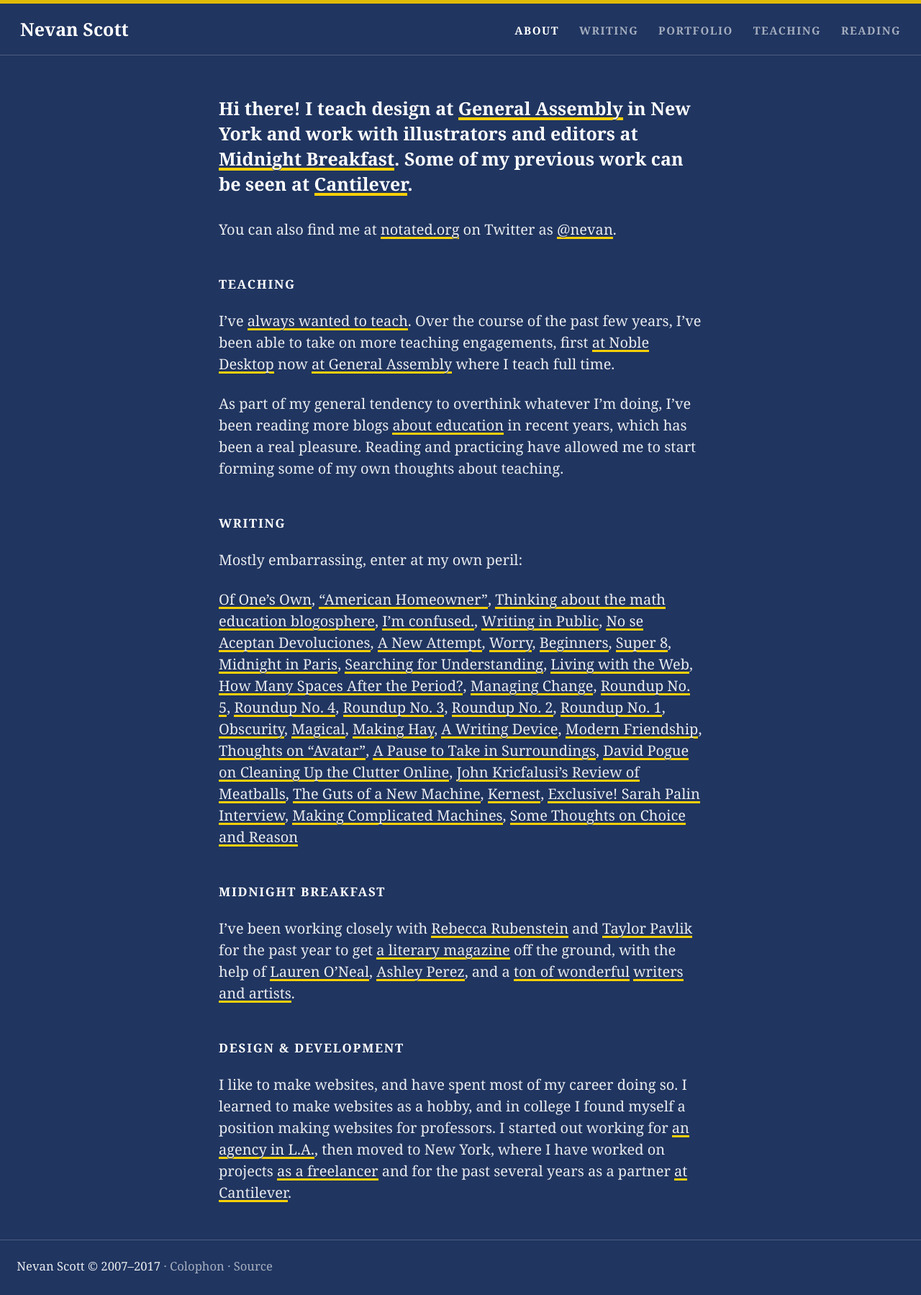
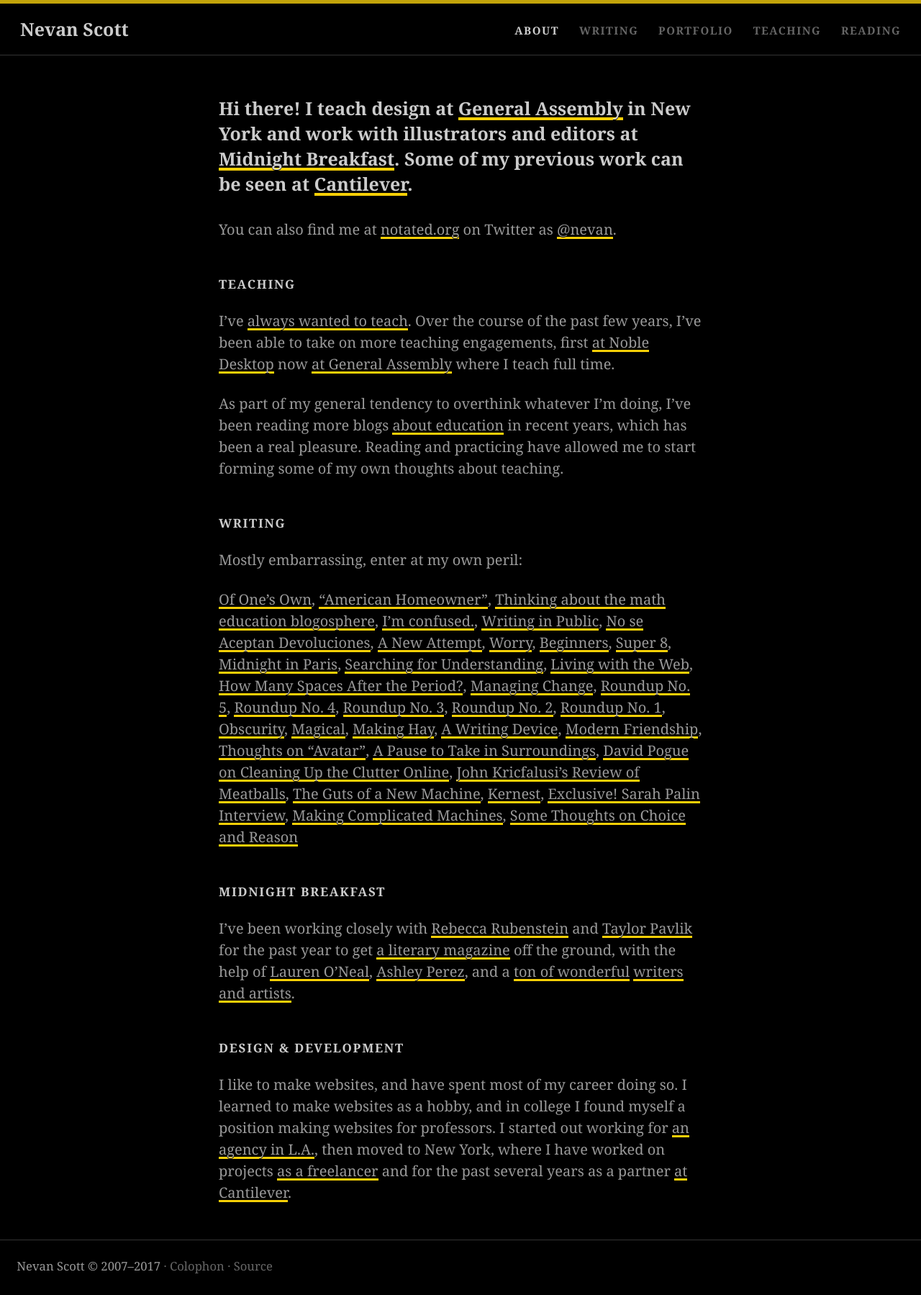
Before and after one commit to nevanscott/nevanscott.github.io, a Jekyll site: the page built from index.md, in a window 1280 px wide. Shown: the whole page at 72% size. Built offline with Jekyll 4.4.1, drawn with Linux system fonts in a browser that asks for light colours.

Commit message:
adds an extra color scheme, because I can

```diff
--- a/_includes/main.scss
+++ b/_includes/main.scss
@@ -1,43 +1,77 @@
-$serif: Chronicle, Georgia, serif;
-$sans: Whitney, -apple-system, BlinkMacSystemFont, "Segoe UI", "Roboto", "Oxygen", "Ubuntu", "Cantarell", "Fira Sans", "Droid Sans", "Helvetica Neue", Avenir, Noto, sans-serif;
-$serif: "chaparral-pro-1", "chaparral-pro-2", "Chaparral Pro", Georgia, serif;
-$sans: $serif;
-$ratio: 1.618;
 $ssm: "all and (min-width: 35em)";
 $ssl: "all and (min-width: 45em)";
 
-// Settings
-
-:root {
+// Color
+:root, html.daylight {
+  --brand-strip-color: #{ hsl(50,90,50) };
+  --brand-text-color: #{ hsl(50,93,48) };
+  --figure-drop-color: #{ rgba(0,0,0,.1) };
+  --figure-stroke-color: #{ rgba(0,0,0,.2) };
+  --hair-stroke-color: #{ rgba(0,0,0,.15) };
+  --header-background: #{ hsl(40,30,12) };
+  --header-stroke-style: none;
+  --header-text-color: white;
+  --header-text-muted-color: #{ rgba(255,255,255,.6) };
+  --highlight-color: #{ rgba(0,0,0,.1) };
   --link-underline-color: #{ hsl(50,95,50) };
   --link-underline-color--hover: #{ hsl(40,95,45) };
-  --link-underline-width: 2px;
   --page-color: #{ hsl(60,10,95) };
   --page-color: white;
   --text-color: #{ rgba(0,0,0,.8) };
   --text-display-color: black;
   --text-muted-color: #{ rgba(0,0,0,.4) };
-  --highlight-color: #{ rgba(0,0,0,.1) };
-  --brand-strip-color: #{ hsl(50,90,50) };
   --thin-stroke-color: #{ rgba(0,0,0,.25) };
-  --hair-stroke-color: #{ rgba(0,0,0,.15) };
-  --figure-stroke-color: #{ rgba(0,0,0,.2) };
-  --figure-drop-color: #{ rgba(0,0,0,.1) };
-  --figure-drop-offset: .5em -.5em 0;
 }
 html.night {
+  --brand-strip-color: #{ hsl(50,90,40) };
+  --figure-drop-color: #{ rgba(255,255,255,.1) };
+  --figure-stroke-color: #{ rgba(255,255,255,.2) };
+  --hair-stroke-color: #{ rgba(255,255,255,.2) };
+  --header-background: none;
+  --header-stroke-style: #{ 1px solid rgba(255,255,255,.2) };
+  --header-text-color: var(--text-display-color);
+  --header-text-muted-color: var(--text-muted-color);
+  --highlight-color: #{ rgba(255,255,255,.1) };
+  --link-underline: #{ hsl(50,85,40) };
+  --link-underline--hover: #{ hsl(35,90,45) };
+  --page-color: black;
+  --text-color: #{ rgba(255,255,255,.6) };
+  --text-display-color: #{ rgba(255,255,255,.8) };
+  --text-muted-color: #{ rgba(255,255,255,.4) };
+  --thin-stroke-color: #{ rgba(255,255,255,.25) };
+}
+html.sunset {
+  --brand-strip-color: #{ hsl(50,95,45) };
+  --figure-drop-color: #{ rgba(255,255,255,.1) };
+  --figure-stroke-color: #{ rgba(255,255,255,.2) };
+  --hair-stroke-color: #{ rgba(255,255,255,.2) };
+  --header-background: none;
+  --header-stroke-style: #{ 1px solid rgba(255,255,255,.2) };
+  --header-text-color: var(--text-display-color);
+  --header-text-muted-color: var(--text-muted-color);
+  --highlight-color: #{ rgba(255,255,255,.1) };
   --link-underline: #{ hsl(50,90,45) };
   --link-underline--hover: #{ hsl(35,95,50) };
   --page-color: #{ hsl(220,50,25) };
   --text-color: #{ rgba(255,255,255,.9) };
   --text-display-color: white;
   --text-muted-color: #{ rgba(255,255,255,.6) };
-  --highlight-color: #{ rgba(255,255,255,.1) };
-  --brand-strip-color: #{ hsl(50,95,45) };
   --thin-stroke-color: #{ rgba(255,255,255,.25) };
-  --hair-stroke-color: #{ rgba(255,255,255,.2) };
-  --figure-stroke-color: #{ rgba(255,255,255,.2) };
-  --figure-drop-color: #{ rgba(255,255,255,.1) };
+}
+
+// Type
+:root {
+  --font-family: "chaparral-pro-1", "chaparral-pro-2", "Chaparral Pro", Georgia, serif;
+  --font-family-decorative: var(--font-family);
+  --font-family-display: var(--font-family);
+  --font-family-caption: var(--font-family);
+  --font-family-text: var(--font-family);
+}
+
+// Decoration
+:root {
+  --figure-drop-offset: .5em -.5em 0;
+  --link-underline-width: 2px;
 }
 @media #{$ssm} {
   :root {
@@ -58,7 +92,7 @@ body {
 	background: var(--page-color);
 	border-top: .25em solid var(--brand-strip-color);
 	color: var(--text-color);
-	font-family: $serif;
+	font-family: var(--font-family);
 	font-size: 18px;
 	line-height: 1.4;
 	margin: 0;
@@ -103,7 +137,7 @@ hr {
 
 h1, h2, h3 {
   color: var(--text-display-color);
-	font-family: $sans;
+	font-family: var(--font-family-display);
 }
 h1 {
 	font-size: 1.25em;
@@ -119,7 +153,7 @@ p {
 	margin: 0 auto 1.25em;
 	&.lede {
 	  color: var(--text-display-color);
-	  font-family: $sans;
+	  font-family: var(--font-family-display);
 	  font-size: 1.25em;
 	  font-weight: 700;
 	  line-height: 1.3;
@@ -143,7 +177,7 @@ figure {
     }
   }
   figcaption {
-    font-family: $sans;
+    font-family: var(--font-family-caption);
     font-size: smaller;
     margin-bottom: 2.8em;
     margin-top: .7em;
@@ -187,7 +221,7 @@ ul {
   list-style: square;
 }
 dt {
-  font-family: $sans;
+  font-family: var(--font-family-text);
   font-size: .9em;
   font-weight: bold;
   margin-top: 1.6em;
@@ -198,25 +232,25 @@ dd {
 }
 blockquote {
   box-sizing: border-box;
-  font-family: $sans;
+  font-family: var(--font-family-text);
   font-size: smaller;
   margin-left: 0;
   margin-right: 0;
   padding-left: 2.8em;
   padding-right: 2.8em;
   &:before {
-    color: hsl(50,93,48);
+    color: var(--brand-text-color);
     content: '“';
     display: block;
     float: left;
-    font-family: $serif;
+    font-family: var(--font-family-decorative);
     font-size: 3em;
     font-weight: bold;
     margin-left: -.7em;
     margin-top: -.4em;
   }
   blockquote {
-    border-left: 1px solid hsl(50,95,50);
+    border-left: 1px solid var(--brand-strip-color);
     font-size: 1em;
     margin-left: 1em;
     margin-right: 1.4em;
@@ -255,14 +289,11 @@ a {
 }
 
 header[role=banner] {
-  background: hsl(40,30,12);
-  color: white;
+  background: var(--header-background);
+  border-bottom: var(--header-stroke-style);
+  color: var(--header-text-color);
   margin-bottom: 1.5em;
   overflow: auto;
-	html.night & {
-	  background: none;
-	  border-bottom: 1px solid rgba(255,255,255,.2);
-	}
   h1 {
     color: inherit;
     @media #{$ssl} {
@@ -280,11 +311,11 @@ header[role=banner] {
       margin-top: 1.75em;
     }
     a {
-      color: rgba(255,255,255,.6);
-      font-family: $sans;
+      color: var(--header-text-muted-color);
+      font-family: var(--font-family);
       margin-right: .75em;
       &.active, &.selected {
-        color: white;
+        color: var(--header-text-color);
       }
       &[rel=home] {
         display: none;
@@ -306,7 +337,7 @@ main[role=main] {
 
 footer[role=contentinfo] {
   border-top: 1px solid var(--hair-stroke-color);
-  font-family: $sans;
+  font-family: var(--font-family);
   font-size: smaller;
   margin-top: 3em;
   padding-top: .7em;
@@ -338,7 +369,7 @@ footer[role=contentinfo] {
 }
 
 .footnote {
-  background: rgba(0,0,0,.2);
+  background: var(--highlight-color);
   box-shadow: unset;
   border-radius: 2em;
   font-size: .75em;
```
Also changed, not shown: _includes/scripts.html (+6 -2 lines).
